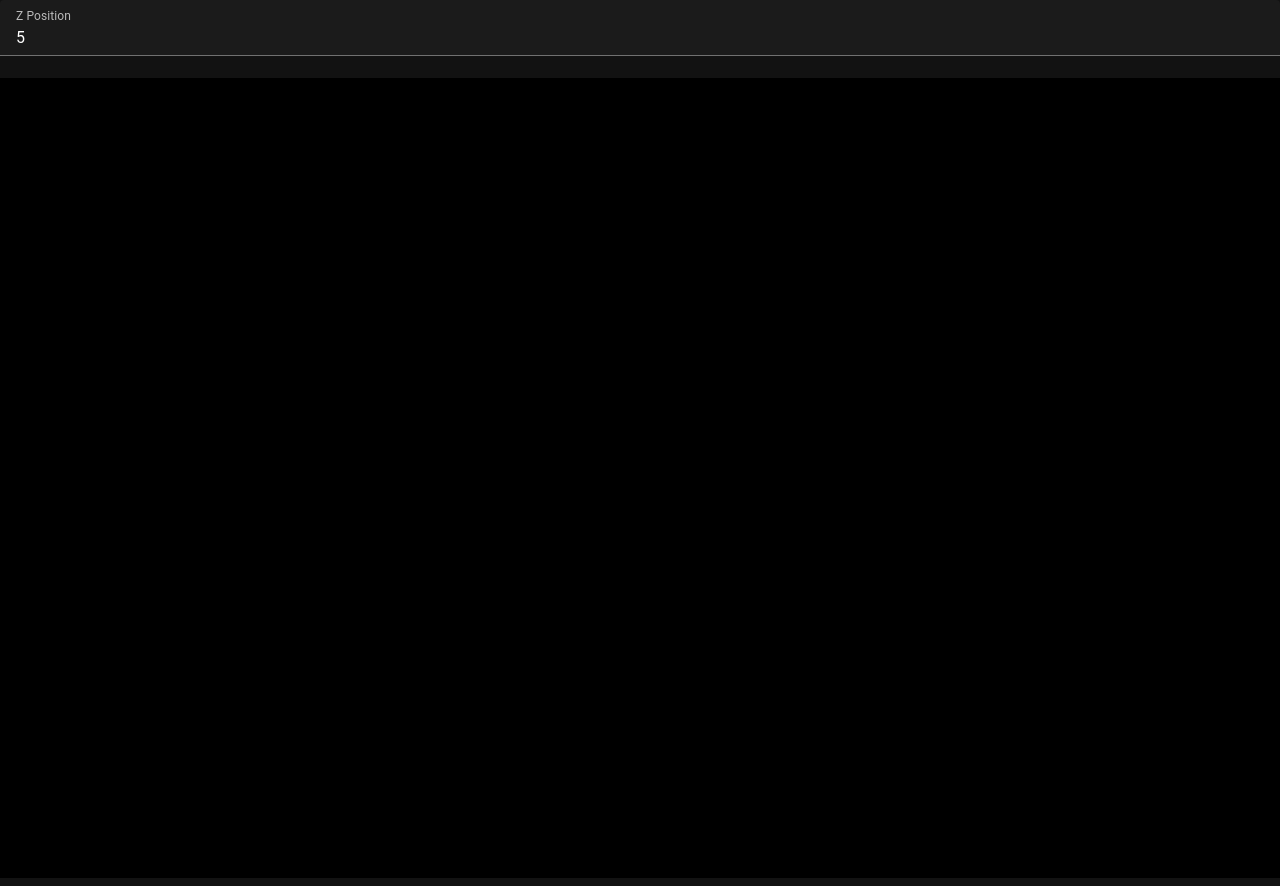
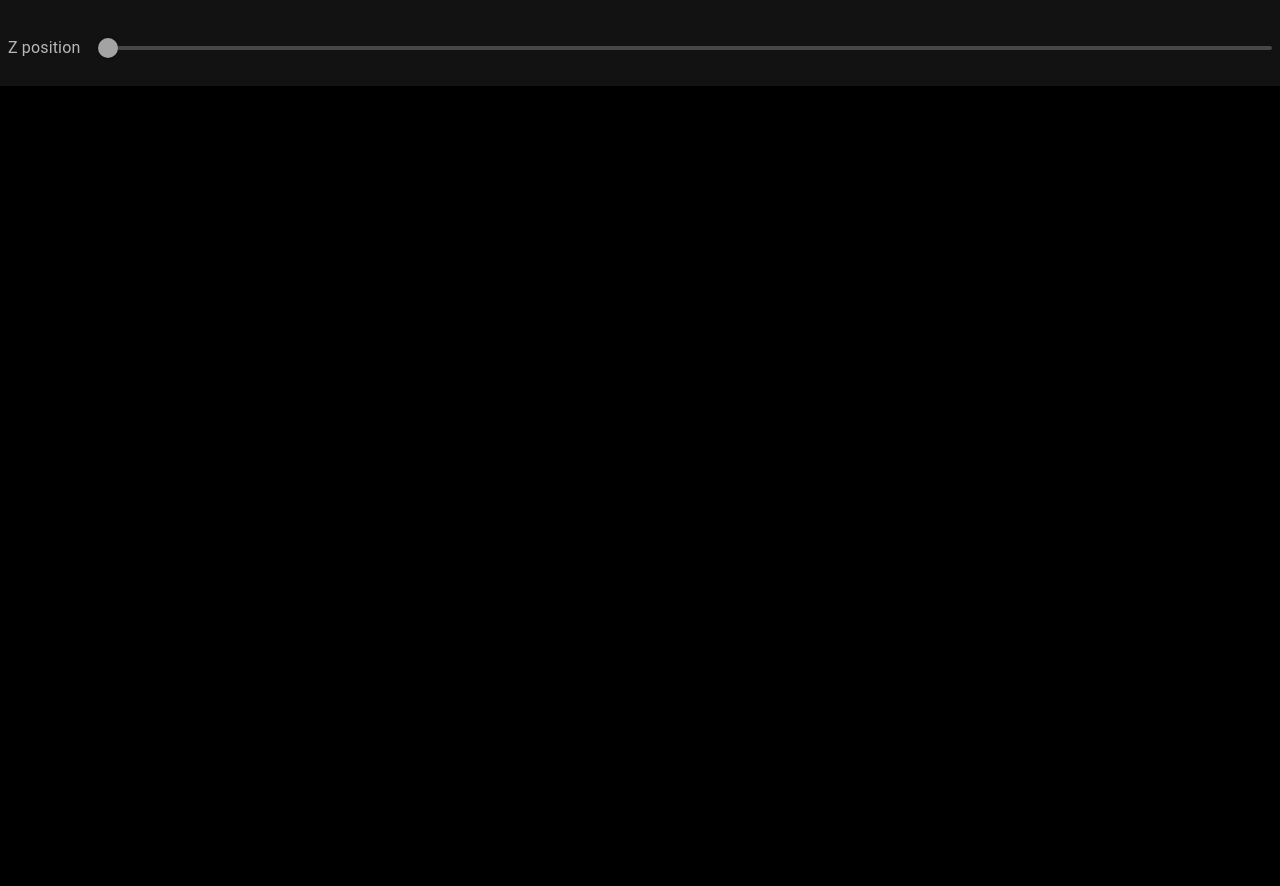
Before and after one commit to campbell-frost/Visualize, a Vue app: page / in a window 1280 px wide. Built offline with nearby package versions, Linux system fonts and the light colour scheme.

Commit message:
Added slider

```diff
--- a/src/components/Visualize.vue
+++ b/src/components/Visualize.vue
@@ -1,6 +1,10 @@
 <template>
   <div ref="container">
-    <v-text-field v-model="zPos" label="Z Position"></v-text-field>
+    <v-row class="mt-5">
+      <v-col>
+        <v-slider v-model="zPos" label="Z position" :step="1" max="100" min="2" track-color="grey" />
+      </v-col>
+      </v-row>
   </div>
 </template>
 
@@ -12,7 +16,7 @@ export default {
   name: 'ThreeScene',
   setup() {
     const container = ref(null);
-    const zPos = ref('5');
+    const zPos = ref(1);
 
     onMounted(() => {
       // Create scene, camera, renderer, etc.
@@ -24,8 +28,8 @@ export default {
 
       // Add objects, lights, etc. to the scene
       const geometry = new THREE.BoxGeometry();
-      const material = new THREE.MeshBasicMaterial({ color: 0x00ff00 });
-      const cube = new THREE.Mesh(geometry, material)
+      const material = new THREE.MeshBasicMaterial({ color: '#ffffff' });
+      const cube = new THREE.Mesh(geometry, material);
       scene.add(cube);
 
       // Animate function
```
